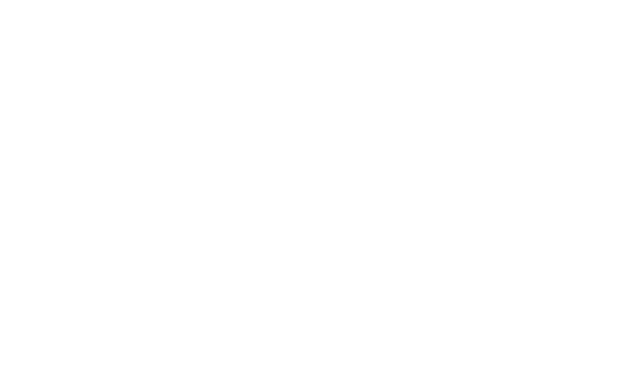
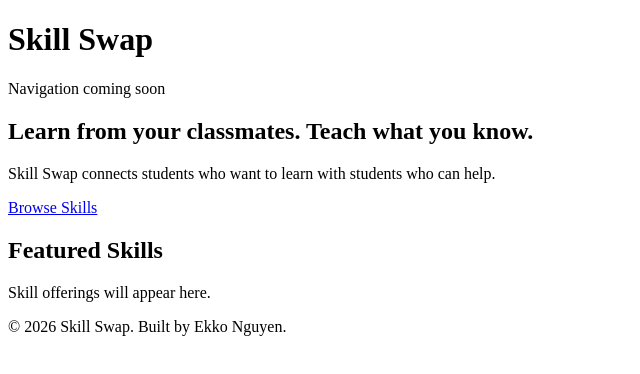
Before and after one commit to sekkond2004/skills-swap-ekko-nguyen-unit8, a plain HTML site: page index.html in a window 1280 px wide. Shown: the whole page, without its empty margins (0-640 px from the left). Drawn offline with Linux system fonts and the light colour scheme.

Commit message:
Added semantic HTML structure for homepage

```diff
--- a/index.html
+++ b/index.html
@@ -7,6 +7,36 @@
     <link rel="stylesheet" href="styles.css">
 </head>
 <body>
+    <!-- AI-assisted (Claude): HTML structure and placeholder content generated with AI, reviewed by Ekko -->
+
+    <!-- Site header: site name + navigation placeholder -->
+    <header class="site-header">
+        <h1 class="logo">Skill Swap</h1>
+        <nav class="main-nav">
+            <!-- Navigation links will be added in feature/navigation-styling -->
+            <p>Navigation coming soon</p>
+        </nav>
+    </header>
+
+    <main>
+        <!-- Hero section: first thing visitors see -->
+        <section class="hero" id="home">
+            <h2>Learn from your classmates. Teach what you know.</h2>
+            <p>Skill Swap connects students who want to learn with students who can help.</p>
+            <a href="#skills" class="btn">Browse Skills</a>
+        </section>
+
+        <!-- Skill offerings: placeholder until skill cards are built -->
+        <section class="skills" id="skills">
+            <h2>Featured Skills</h2>
+            <p>Skill offerings will appear here.</p>
+        </section>
+    </main>
+
+    <!-- Footer placeholder -->
+    <footer class="site-footer">
+        <p>&copy; 2026 Skill Swap. Built by Ekko Nguyen.</p>
+    </footer>
 
     <script src="script.js"></script>
 </body>
```
